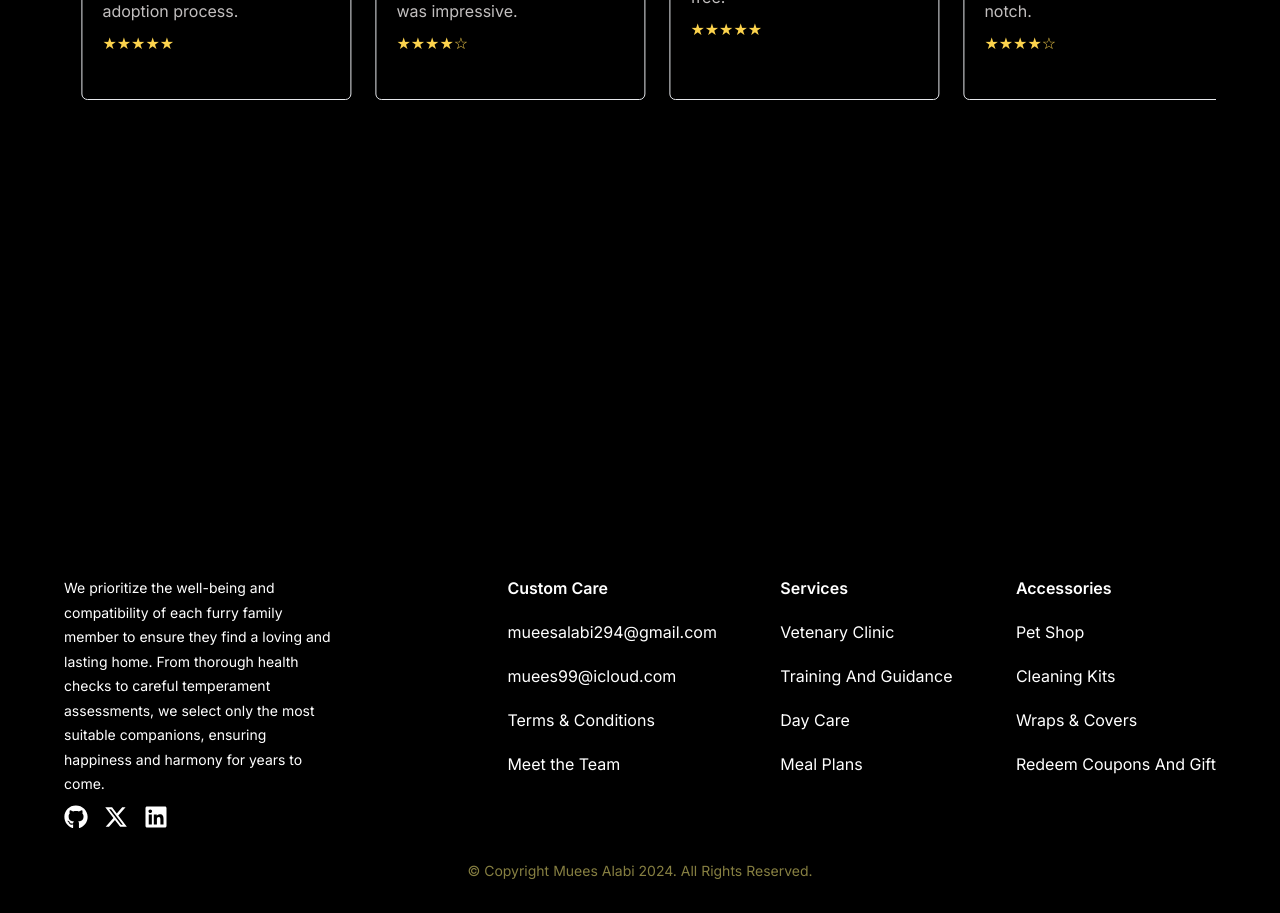
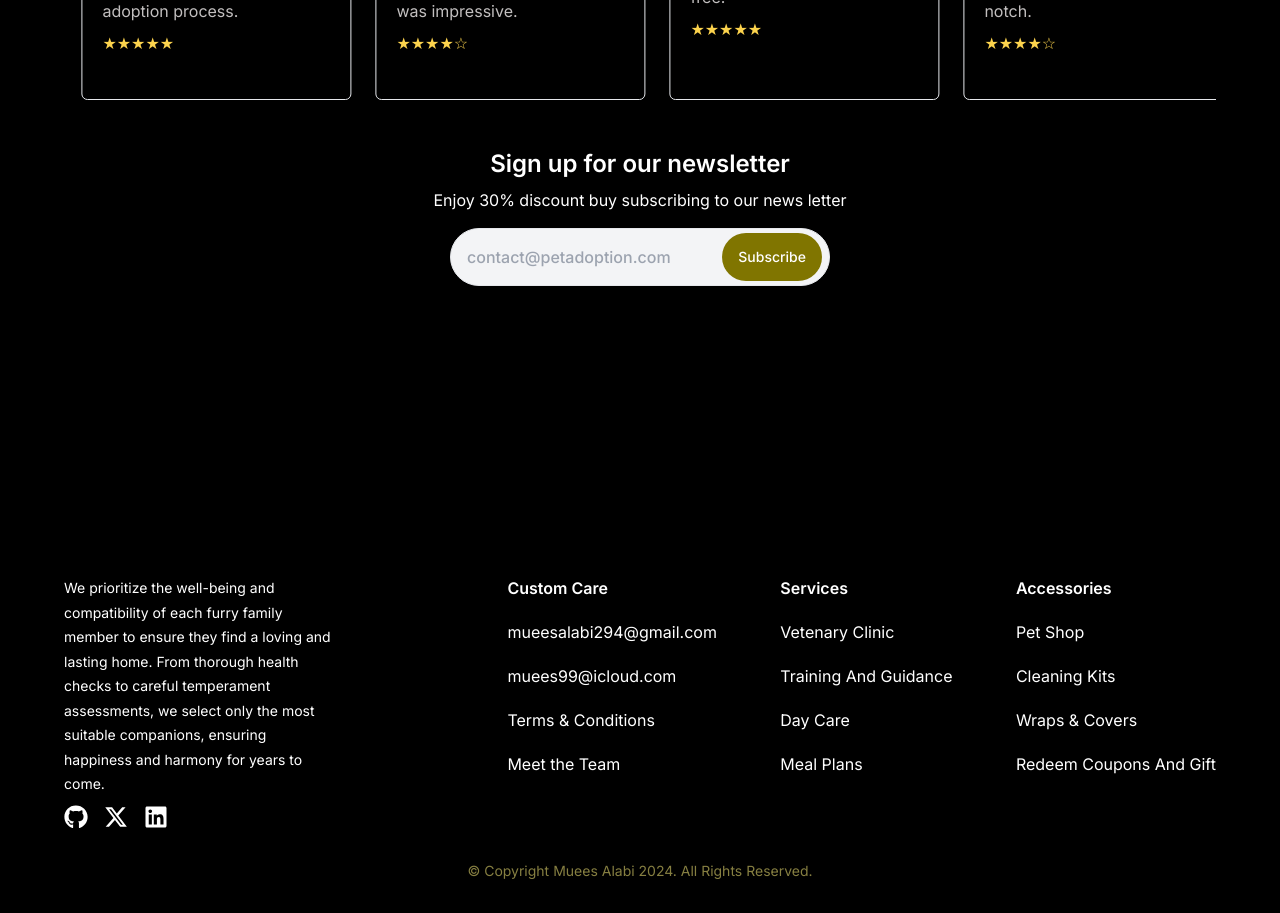
Before and after one commit to Muees99/Pet-Adoption, a Next.js app: page / in a window 1280 px wide. Shown: the part 2780-3693 px from the top of the page. Built offline with nearby package versions, Linux system fonts and the light colour scheme.

Commit message:
subscribe input

```diff
--- a/app/components/Review/index.tsx
+++ b/app/components/Review/index.tsx
@@ -1,6 +1,7 @@
 import { motion } from "framer-motion";
 import React from "react";
 import Image from "next/image";
+import Button from "@/app/Ui/Button";
 
 // interface ReviewData {
 //   header: string;
@@ -333,10 +334,6 @@ import Image from "next/image";
 
 // export default Review;
 
-
-
-
-
 interface ReviewData {
   header: string;
   subheader: string;
@@ -504,6 +501,37 @@ function Review() {
             ))}
           </motion.div>
         </div>
+        <div className="flex flex-col justify-center items-center">
+          <div className=" flex  flex-col justify-center items-center text-white">
+            <h2 className=" text-xl md:text-2xl sm:text-lg leading-[140%] font-semibold mt-4">
+              Sign up for our newsletter
+            </h2>
+            <p className=" mt-2">
+              Enjoy 30% discount buy subscribing to our news letter{" "}
+            </p>
+          </div>
+          {/* <div className="relative">
+            <input
+              className="w-full bg-gray-100 h-12 px-4 border rounded-lg outline-[#D0D5DD]"
+              type="text"
+              // onChange={handleInputChange}
+              placeholder="sample@email.com"
+            />
+            <Button className="absolute right-2 top-1/2 transform -translate-y-1/2 bg-gradient-to-br from-[#ff7c5b] to-[#8a50f0]  text-white text-sm font-medium leading-snug text-center rounded-full ml-4">
+              Subscribe
+            </Button>
+          </div> */}
+          <div className="relative flex items-center mt-4">
+            <input
+              className="w-full p-4 pr-32 font-medium placeholder-opacity-100 border rounded-full focus:outline-none bg-gray-100"
+              type="text"
+              placeholder="contact@petadoption.com"
+            />
+            <Button className="absolute right-2 top-1/2 transform -translate-y-1/2 bg-[#807500] hover:bg-[#47431c86] focus:bg-[#807500] text-white text-sm font-medium leading-snug text-center rounded-full px-4 py-2">
+              Subscribe
+            </Button>
+          </div>
+        </div>
       </div>
     </div>
   );
--- a/app/layout.tsx
+++ b/app/layout.tsx
@@ -13,7 +13,7 @@ export interface LayoutProps {
 
 export const metadata: Metadata = {
   title: " Dog Adoption",
-  description: "Generated by create next app",
+  description: "Adopt, don't Shop",
 };
 
 export default function RootLayout({ children, types }: LayoutProps) {
```
